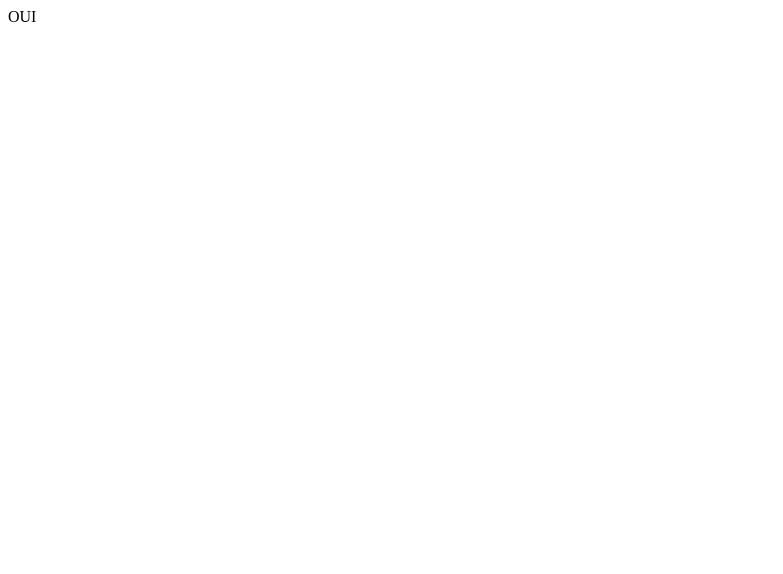
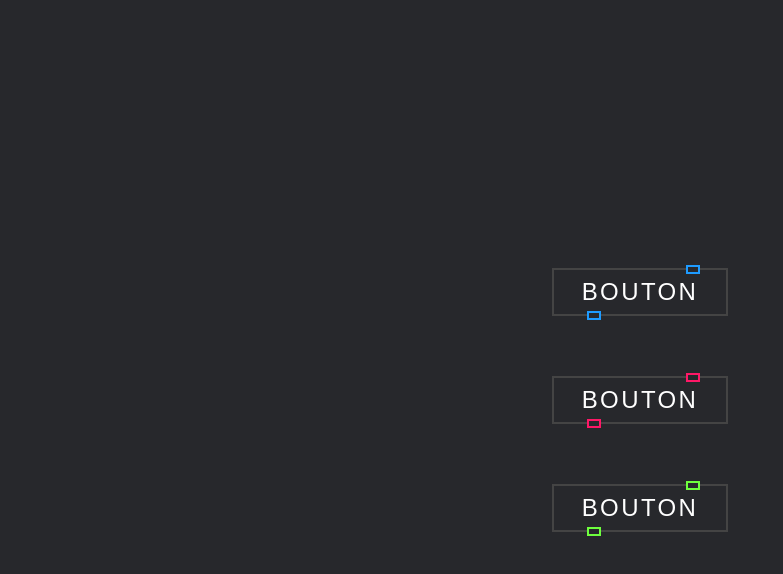
Before and after one commit to Golfier-Maxime/test-pc-fix, a plain HTML site: page index.html in a window 1280 px wide. Shown: the whole page, without its empty margins (0-783 px from the left). Drawn offline with Linux system fonts and the light colour scheme; a web font is replaced by a local one.

Commit message:
BOUTON CSS TEST

```diff
--- a/index.html
+++ b/index.html
@@ -4,9 +4,12 @@
     <meta charset="UTF-8">
     <meta http-equiv="X-UA-Compatible" content="IE=edge">
     <meta name="viewport" content="width=device-width, initial-scale=1.0">
-    <title>Document</title>
+    <link rel="stylesheet" href="public\css\style.css">
+    <title>Bouton CSS</title>
 </head>
 <body>
-    OUI
+    <a href="" style="--clr:#1e9bff"><span>Bouton</span><i></i></a>
+    <a href="" style="--clr:#ff1867"><span>Bouton</span><i></i></a>
+    <a href="" style="--clr:#6eff3e"><span>Bouton</span><i></i></a>
 </body>
 </html>
--- /dev/null
+++ b/public/css/style.css
@@ -0,0 +1,90 @@
+@import url('https://fonts.googleapis.com/css2?family=Kdam+Thmor+Pro&display=swap');
+
+* {
+    margin: 0;
+    padding: 0;
+    box-sizing: border-box;
+    font-family: 'Kdam Thmor Pro', sans-serif;
+}
+
+body {
+    display: flex;
+    justify-content: center;
+    align-items: center;
+    min-height: 100vh;
+    background: #27282c;
+    flex-direction: column;
+    gap: 60px;
+}
+
+a {
+    position: relative;
+    background: #444;
+    color: #fff;
+    text-decoration: none;
+    text-transform: uppercase;
+    font-size: 1.5em;
+    letter-spacing: 0.1em;
+    padding: 10px 30px;
+    transition: 0.5s;
+}
+
+a:hover {
+    letter-spacing: 0.25em;
+    background: var(--clr);
+    color: var(--clr);
+    box-shadow: 0 0 35px var(--clr);
+}
+
+a::before {
+    content: '';
+    position: absolute;
+    inset: 2px;
+    background: #27282c;
+}
+
+a span {
+    position: relative;
+    z-index: 1;
+}
+
+a i {
+    position: absolute;
+    inset: 0;
+    display: block;
+}
+
+a i::before {
+    content: '';
+    position: absolute;
+    top: -3.5px;
+    left: 80%;
+    width: 10px;
+    height: 5px;
+    border: 2px solid var(--clr);
+    background: #27282c;
+    transform: translateX(-50%);
+    transition: 0.5s;
+}
+
+a:hover i::before {
+    width: 20px;
+    left: 20%;
+}
+
+a i::after {
+    content: '';
+    position: absolute;
+    bottom: -3.5px;
+    left: 20%;
+    width: 10px;
+    height: 5px;
+    border: 2px solid var(--clr);
+    background: #27282c;
+    transition: 0.5s;
+}
+
+a:hover i::after {
+    width: 20px;
+    left: 80%;
+}
```
